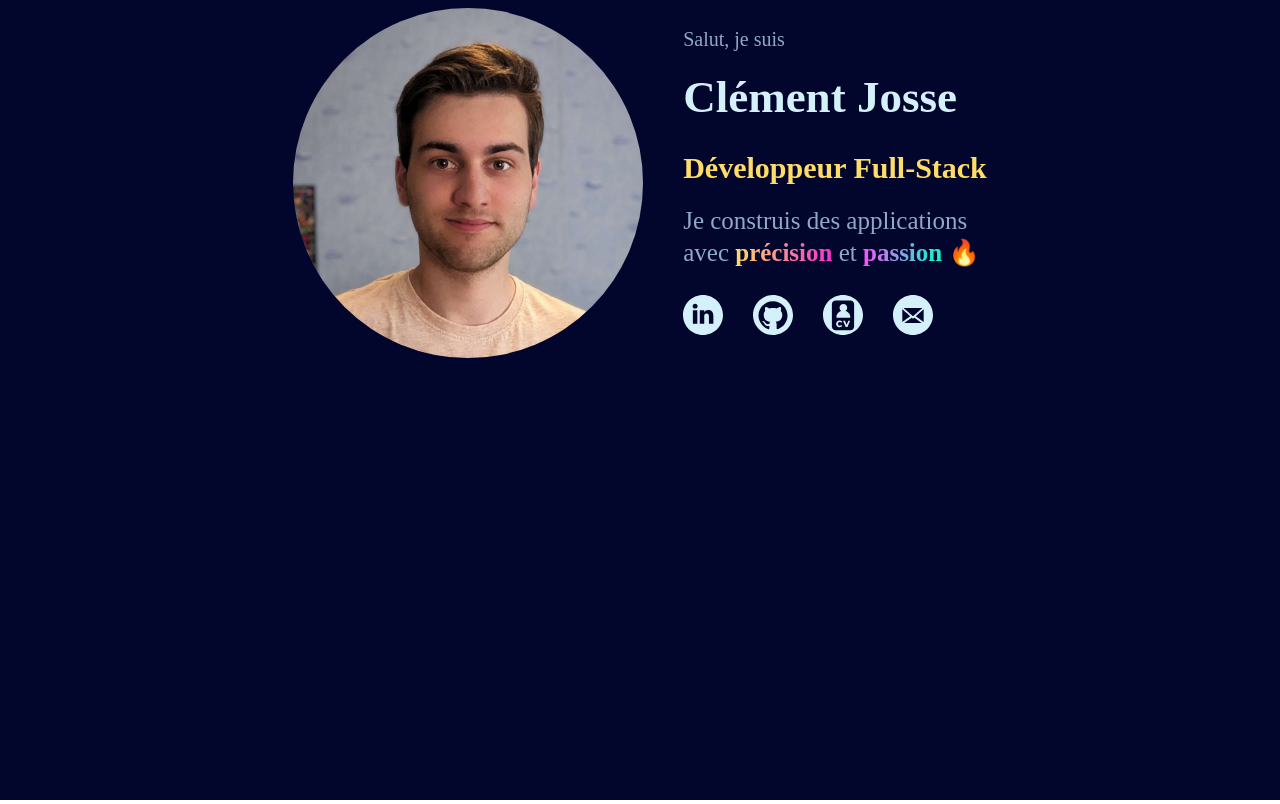
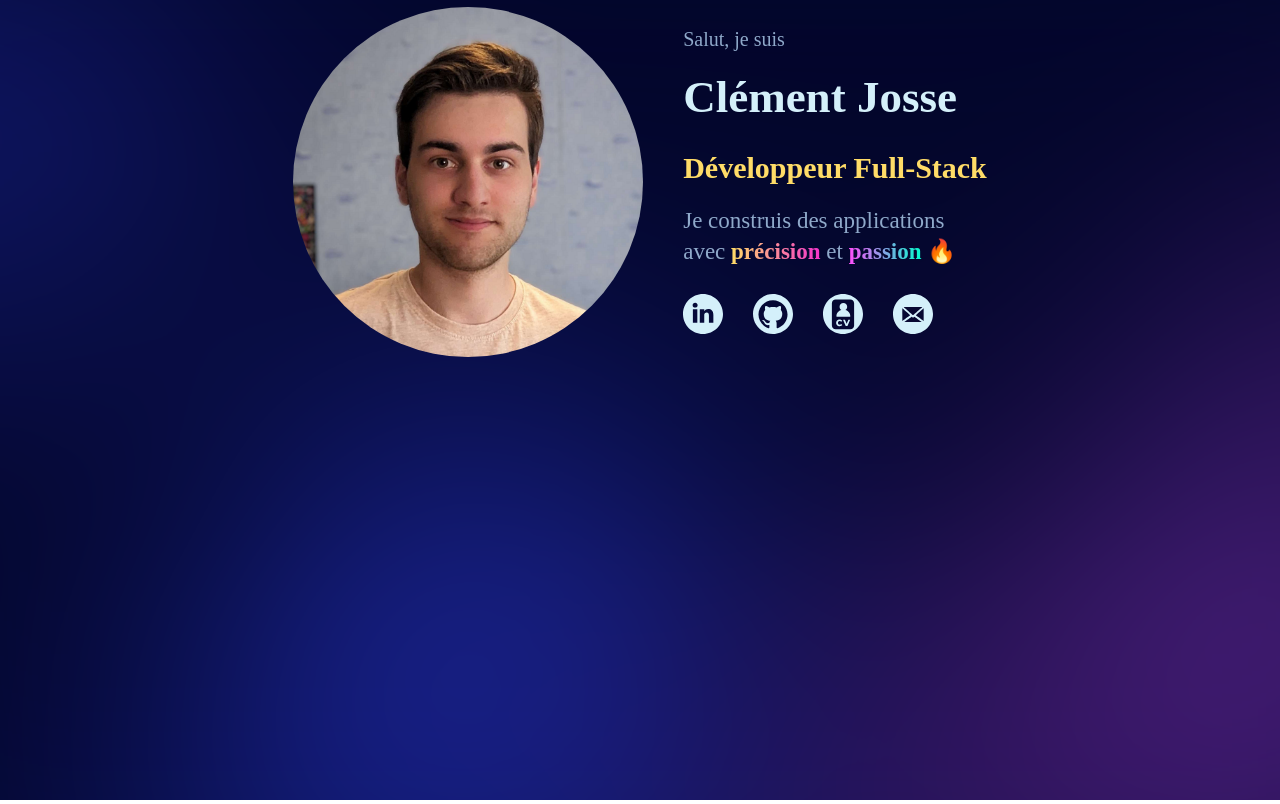
Before and after one commit to ClementJosse/portfolio, a React (Create React App) app: page / in a window 1280 px wide. Built offline with nearby package versions, Linux system fonts and the light colour scheme.

Commit message:
ajout du background du home

```diff
--- a/src/components/Canvas.css
+++ b/src/components/Canvas.css
@@ -6,6 +6,10 @@
     height: 100%;
     z-index: 1; /* Canvas derrière HomeInfos */
     background-color: #03062C; /* Ajouter la couleur de fond */
+    background-image: url('../assets/background.png'); /* Image de fond */
+    background-size: cover; /* Adapter l'image à la taille du conteneur */
+    background-repeat: no-repeat; /* Ne pas répéter l'image */
+    background-position: center; /* Centrer l'image */
   }
 
   .canvas {
--- a/src/components/HomeInfos.css
+++ b/src/components/HomeInfos.css
@@ -44,7 +44,7 @@
 
 .construis h1 {
     color: #8FA9CA;
-    font-size: 25px;
+    font-size: 23px;
     line-height: 15px;
     font-weight: 400;
 }
```
